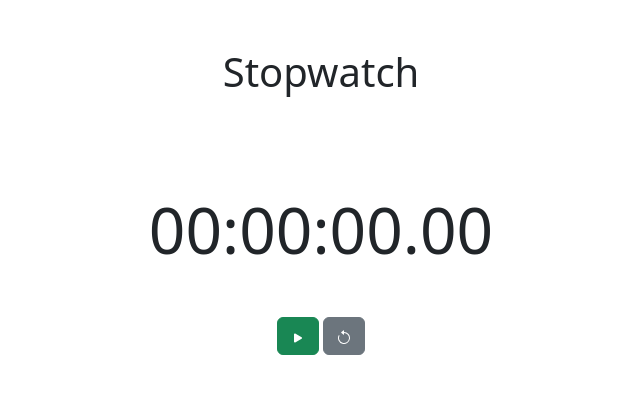
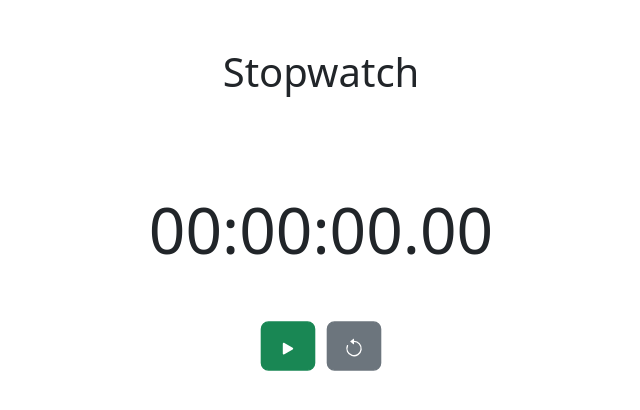
Before and after one commit to rafael-branco/stopwatch, a plain HTML site: page index.html in a window 1280 px wide. Shown: the whole page, without its empty margins (319-959 px from the left). Drawn offline with nearby package versions, Linux system fonts and the light colour scheme.

Commit message:
Change buttons scale

```diff
--- a/index.html
+++ b/index.html
@@ -12,6 +12,13 @@
             flex-direction: column;
             justify-content: center;
             align-items: center;
+        }
+
+        #play-pause-button, #reset-button{
+
+            scale: 1.3;
+            margin: 10px;
+
         }
 
         .hide{
@@ -40,7 +47,7 @@
                     <path d="M5.5 3.5A1.5 1.5 0 0 1 7 5v6a1.5 1.5 0 0 1-3 0V5a1.5 1.5 0 0 1 1.5-1.5m5 0A1.5 1.5 0 0 1 12 5v6a1.5 1.5 0 0 1-3 0V5a1.5 1.5 0 0 1 1.5-1.5"/>
                 </svg>
             </button>
-            <button type="button" class="btn btn-secondary" onclick="resetStopwatch()">
+            <button type="button" id="reset-button" class="btn btn-secondary" onclick="resetStopwatch()">
                 <svg xmlns="http://www.w3.org/2000/svg" width="16" height="16" fill="currentColor"
                     class="bi bi-arrow-counterclockwise" viewBox="0 0 16 16">
                     <path fill-rule="evenodd" d="M8 3a5 5 0 1 1-4.546 2.914.5.5 0 0 0-.908-.417A6 6 0 1 0 8 2z"></path>
```
